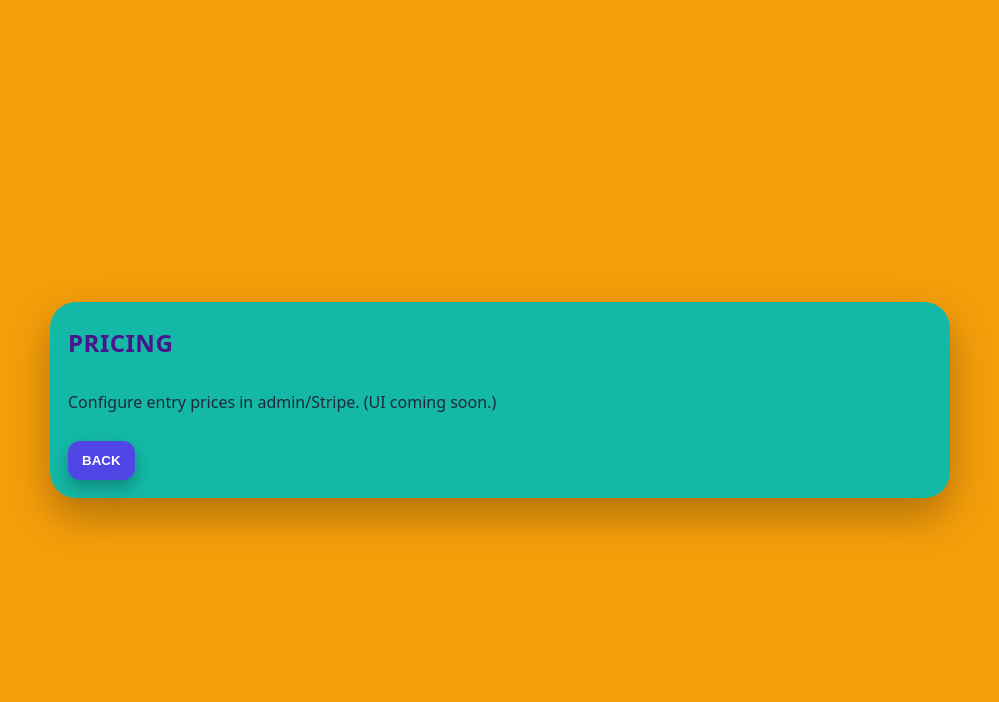
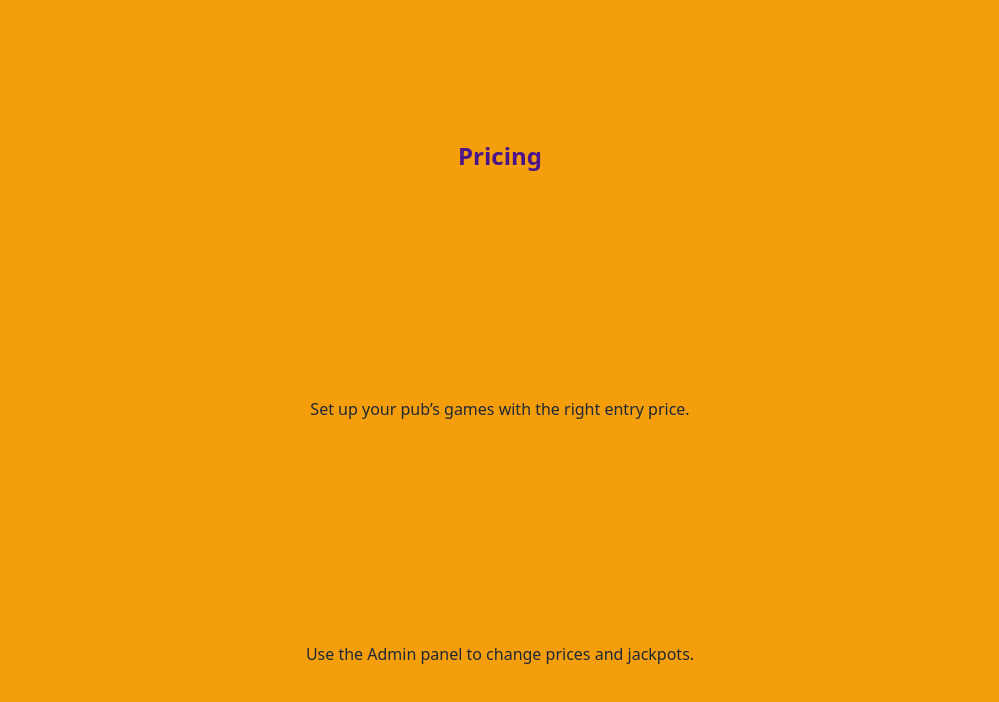
Before and after one commit to Lucasss1997/pub-game-frontend, a React (Create React App) app: page /pricing in a window 1280 px wide. Shown: the top 702 px of the page, without its empty margins (140-1139 px from the left). Built offline with nearby package versions, Linux system fonts and the light colour scheme; no server answers; sample sign-in values are in the browser's storage.

Commit message:
Update Pricing.jsx

```diff
--- a/src/pages/Pricing.jsx
+++ b/src/pages/Pricing.jsx
@@ -1,21 +1,12 @@
 import React from 'react';
-import { useNavigate } from 'react-router-dom';
-import GlassCard from '../components/GlassCard';
-import NeonButton from '../components/NeonButton';
+import '../ui/pubgame-theme.css';
 
-export default function Pricing(){
-  const navigate = useNavigate();
-
+export default function Pricing() {
   return (
     <div className="neon-wrap">
-      <div className="neon-grid" style={{maxWidth:900}}>
-        <GlassCard tone="newgame" title="PRICING">
-          <p>Configure entry prices in admin/Stripe. (UI coming soon.)</p>
-          <div style={{display:'flex',gap:10}}>
-            <NeonButton onClick={() => navigate(-1)}>Back</NeonButton>
-          </div>
-        </GlassCard>
-      </div>
+      <h2>Pricing</h2>
+      <p>Set up your pub’s games with the right entry price.</p>
+      <p>Use the Admin panel to change prices and jackpots.</p>
     </div>
   );
 }
```
